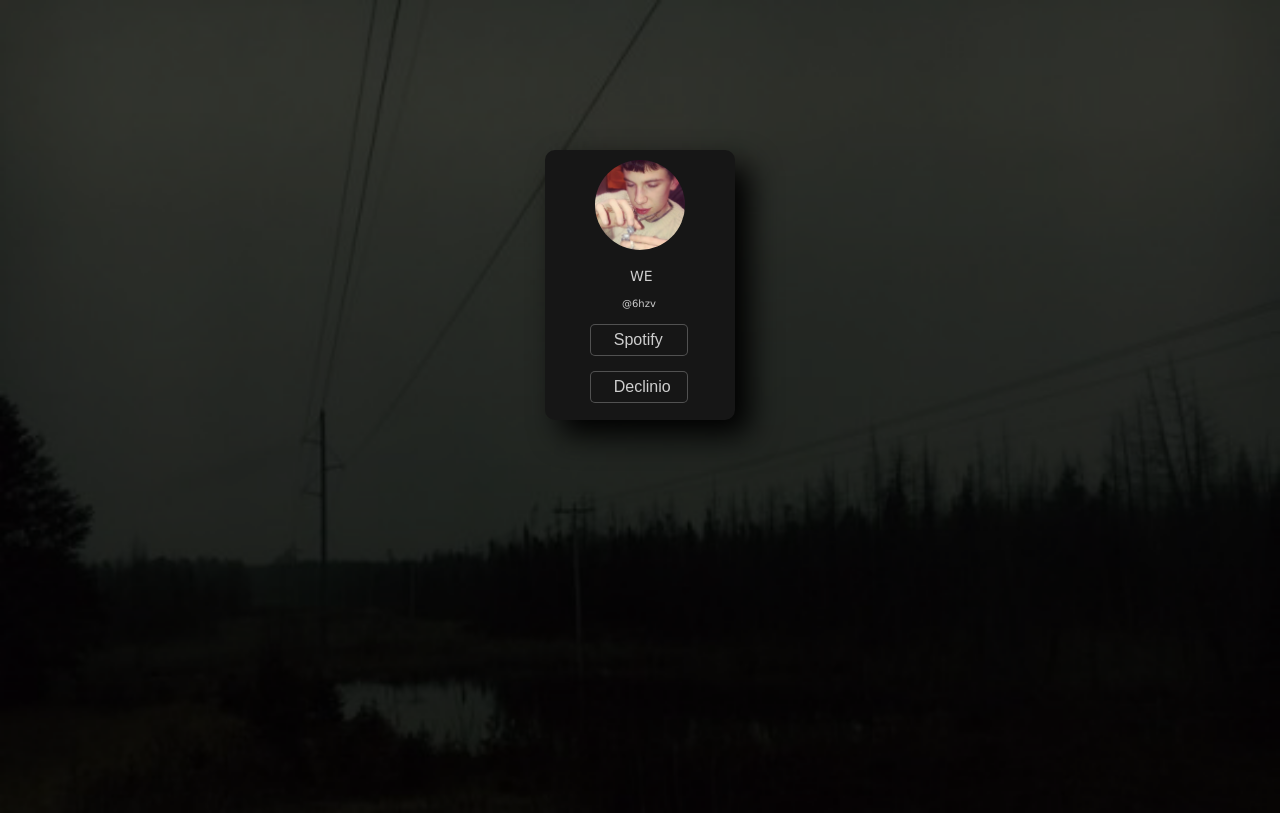
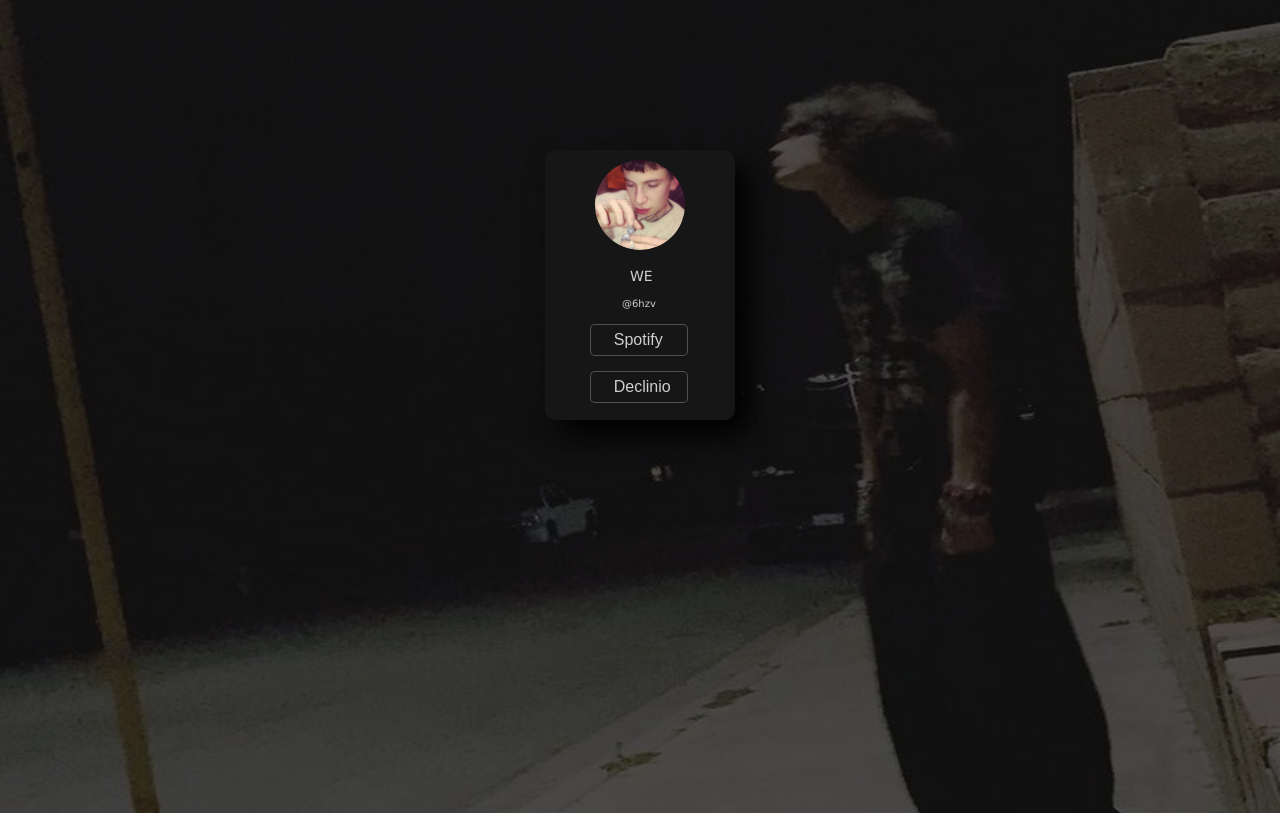
Before and after one commit to zhvzzbh/6hzv, a plain HTML site: page index.html in a window 1280 px wide. Shown: the top 813 px of the page. Drawn offline with Linux system fonts and the light colour scheme.

Commit message:
Update index.html

```diff
--- a/index.html
+++ b/index.html
@@ -9,7 +9,7 @@
 <style>
     body {
         height: 100vh;
-        background-image: url(assets/pais.png);
+        background-image: url(assets/see.png);
         background-position: center;
         background-repeat: no-repeat;
         background-size: 100% 100%;
```
